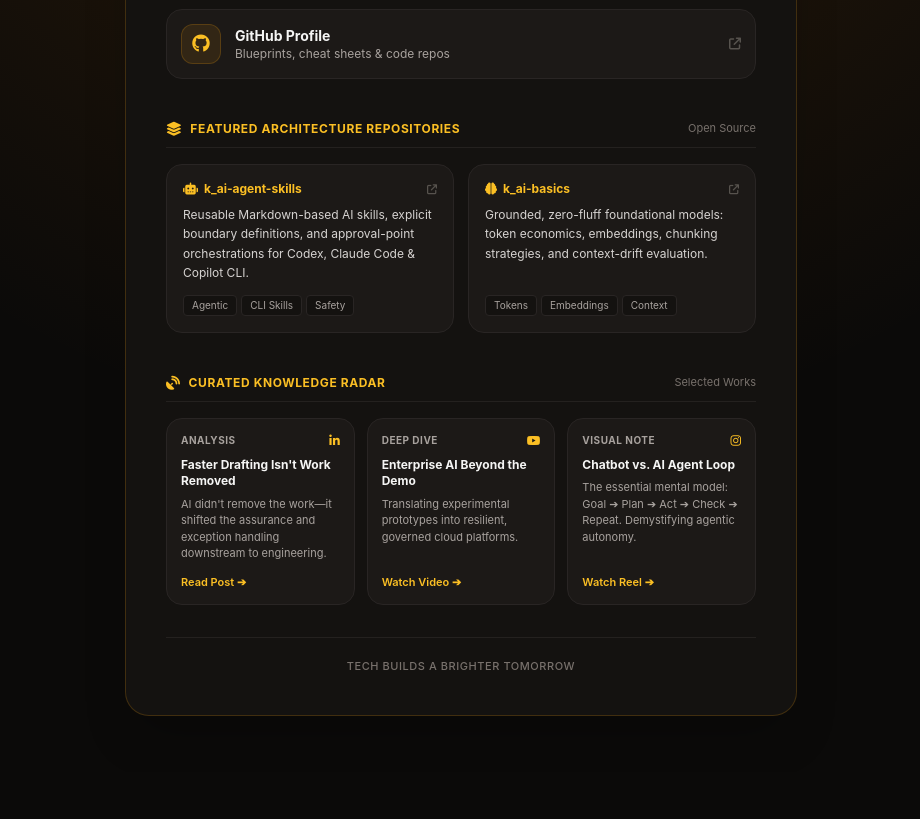
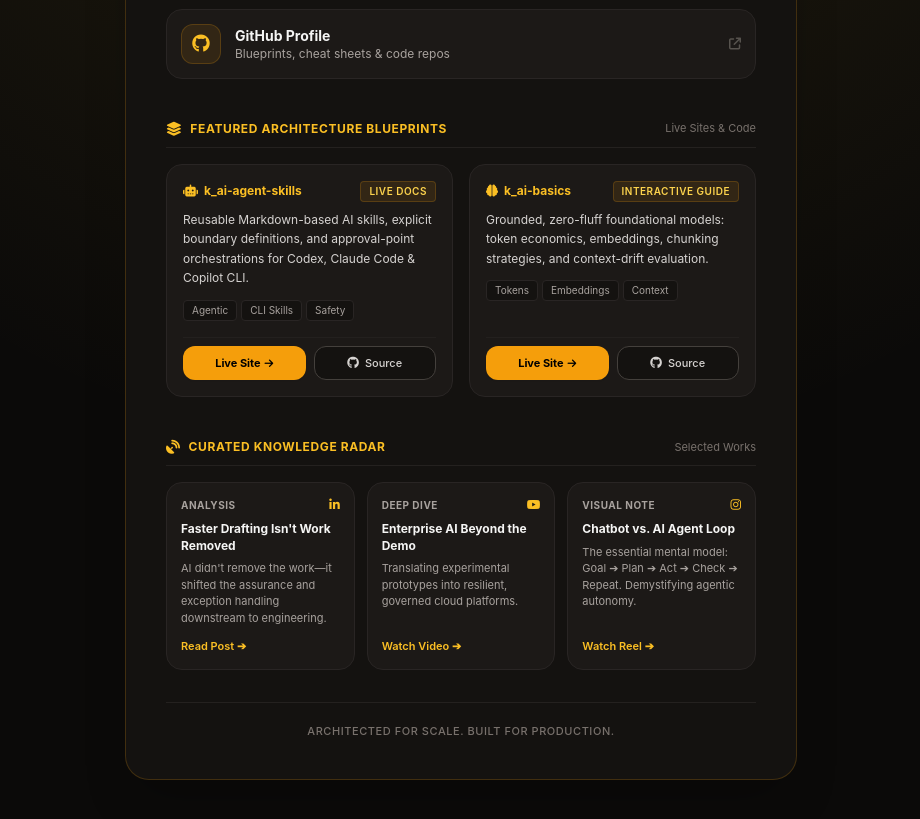
Before and after one commit to khadir-syed/khadir-syed.github.io, a plain HTML site: page index.html in a window 1280 px wide. Shown: the part 659-1478 px from the top of the page, without its empty margins (179-1099 px from the left). Before the commit the page ends 1431 px from the top, so only its background shows below. Drawn offline with nearby package versions, Linux system fonts and the light colour scheme.

Commit message:
Update index.html
New sites addition.

```diff
--- a/index.html
+++ b/index.html
@@ -21,10 +21,10 @@
       padding: 0;
     }
     .brand-frame {
-      box-shadow: 0 0 28px rgba(245, 158, 11, 0.35), inset 0 0 10px rgba(245, 158, 11, 0.2);
+      box-shadow: 0 0 24px rgba(212, 175, 55, 0.28), inset 0 0 8px rgba(212, 175, 55, 0.18);
     }
     .ambient-glow {
-      background: radial-gradient(circle at 50% 15%, rgba(217, 119, 6, 0.18) 0%, rgba(11, 10, 9, 0) 65%);
+      background: radial-gradient(circle at 50% 12%, rgba(212, 175, 55, 0.14) 0%, rgba(11, 10, 9, 0) 65%);
     }
   </style>
 </head>
@@ -36,13 +36,13 @@
     <!-- Profile Header -->
     <header class="text-center mb-8">
 
-      <!-- Brand Neon Rounded Avatar Frame -->
+      <!-- Studio Tungsten Rounded Avatar Frame -->
       <div class="relative inline-block mb-4">
-        <div class="w-28 h-28 rounded-[28px] p-[2.5px] bg-gradient-to-b from-amber-400 via-amber-500 to-amber-900 brand-frame">
+        <div class="w-28 h-28 rounded-[28px] p-[2px] bg-gradient-to-b from-[#D4AF37] via-[#99792B] to-[#1C1917] brand-frame">
           <img
             src="https://github.com/khadir-syed.png"
             alt="Khadir Syed"
-            class="w-full h-full rounded-[25.5px] object-cover bg-stone-950 block"
+            class="w-full h-full rounded-[26px] object-cover bg-stone-950 block"
           />
         </div>
       </div>
@@ -142,57 +142,89 @@
 
     </nav>
 
-    <!-- SECTION: Featured Architecture Repositories -->
+    <!-- SECTION: Featured Architecture Blueprints -->
     <section class="mb-10">
       <div class="flex items-center justify-between mb-4 border-b border-stone-800/80 pb-2">
         <h2 class="text-xs font-bold uppercase tracking-wider text-amber-400 flex items-center gap-2">
-          <i class="fa-solid fa-layer-group text-sm"></i> Featured Architecture Repositories
+          <i class="fa-solid fa-layer-group text-sm"></i> Featured Architecture Blueprints
         </h2>
-        <span class="text-[11px] text-stone-500">Open Source</span>
+        <span class="text-[11px] text-stone-500">Live Sites & Code</span>
       </div>
 
-      <div class="grid grid-cols-1 sm:grid-cols-2 gap-3.5">
-        <!-- Repo 1: k_ai-agent-skills -->
-        <a href="https://github.com/khadir-syed/k_ai-agent-skills" target="_blank" rel="noopener noreferrer"
-           class="group flex flex-col justify-between p-4 rounded-2xl bg-[#1C1917] border border-stone-800 hover:border-amber-500/60 hover:bg-[#24201c] transition-all duration-200">
+      <div class="grid grid-cols-1 sm:grid-cols-2 gap-4">
+
+        <!-- Blueprint 1: k_ai-agent-skills -->
+        <div class="flex flex-col justify-between p-4 rounded-2xl bg-[#1C1917] border border-stone-800 hover:border-amber-500/40 transition-all duration-200">
           <div>
             <div class="flex items-center justify-between mb-2">
               <span class="text-xs font-bold text-amber-400 flex items-center gap-1.5">
                 <i class="fa-solid fa-robot"></i> k_ai-agent-skills
               </span>
-              <i class="fa-solid fa-arrow-up-right-from-square text-[10px] text-stone-600 group-hover:text-amber-400 transition-colors"></i>
+              <span class="text-[10px] uppercase tracking-wider font-semibold px-2 py-0.5 rounded bg-amber-500/10 text-amber-300 border border-amber-500/20">
+                Live Docs
+              </span>
             </div>
             <p class="text-xs text-stone-300 leading-relaxed mb-3">
-              Reusable Markdown-based AI skills, explicit boundary definitions, and approval-point orchestrations for Codex, Claude Code & Copilot CLI.
+              Reusable Markdown-based AI skills, explicit boundary definitions, and approval-point orchestrations for Codex, Claude Code &amp; Copilot CLI.
             </p>
-          </div>
-          <div class="flex flex-wrap gap-1">
+            <div class="flex flex-wrap gap-1 mb-4">
               <span class="text-[10px] px-2 py-0.5 rounded bg-[#141210] border border-stone-800 text-stone-400">Agentic</span>
               <span class="text-[10px] px-2 py-0.5 rounded bg-[#141210] border border-stone-800 text-stone-400">CLI Skills</span>
               <span class="text-[10px] px-2 py-0.5 rounded bg-[#141210] border border-stone-800 text-stone-400">Safety</span>
             </div>
+          </div>
+
+          <!-- Dual Action CTAs -->
+          <div class="grid grid-cols-2 gap-2 pt-2 border-t border-stone-800/60">
+            <a href="https://khadir-syed.github.io/k_ai-agent-skills" target="_blank" rel="noopener noreferrer"
+               class="flex items-center justify-center gap-1 text-[11px] font-bold py-2 px-2.5 rounded-xl bg-amber-500 text-black hover:bg-amber-400 transition-colors shadow-sm text-center">
+              <span>Live Site</span>
+              <i class="fa-solid fa-arrow-right text-[10px]"></i>
             </a>
+            <a href="https://github.com/khadir-syed/k_ai-agent-skills" target="_blank" rel="noopener noreferrer"
+               class="flex items-center justify-center gap-1.5 text-[11px] font-medium py-2 px-2.5 rounded-xl bg-[#141210] border border-stone-700 text-stone-300 hover:text-white hover:border-stone-500 transition-colors text-center">
+              <i class="fa-brands fa-github text-xs"></i>
+              <span>Source</span>
+            </a>
+          </div>
+        </div>
 
-        <!-- Repo 2: k_ai-basics -->
-        <a href="https://github.com/khadir-syed/k_ai-basics" target="_blank" rel="noopener noreferrer"
-           class="group flex flex-col justify-between p-4 rounded-2xl bg-[#1C1917] border border-stone-800 hover:border-amber-500/60 hover:bg-[#24201c] transition-all duration-200">
+        <!-- Blueprint 2: k_ai-basics -->
+        <div class="flex flex-col justify-between p-4 rounded-2xl bg-[#1C1917] border border-stone-800 hover:border-amber-500/40 transition-all duration-200">
           <div>
             <div class="flex items-center justify-between mb-2">
               <span class="text-xs font-bold text-amber-400 flex items-center gap-1.5">
                 <i class="fa-solid fa-brain"></i> k_ai-basics
               </span>
-              <i class="fa-solid fa-arrow-up-right-from-square text-[10px] text-stone-600 group-hover:text-amber-400 transition-colors"></i>
+              <span class="text-[10px] uppercase tracking-wider font-semibold px-2 py-0.5 rounded bg-amber-500/10 text-amber-300 border border-amber-500/20">
+                Interactive Guide
+              </span>
             </div>
             <p class="text-xs text-stone-300 leading-relaxed mb-3">
               Grounded, zero-fluff foundational models: token economics, embeddings, chunking strategies, and context-drift evaluation.
             </p>
-          </div>
-          <div class="flex flex-wrap gap-1">
+            <div class="flex flex-wrap gap-1 mb-4">
               <span class="text-[10px] px-2 py-0.5 rounded bg-[#141210] border border-stone-800 text-stone-400">Tokens</span>
               <span class="text-[10px] px-2 py-0.5 rounded bg-[#141210] border border-stone-800 text-stone-400">Embeddings</span>
               <span class="text-[10px] px-2 py-0.5 rounded bg-[#141210] border border-stone-800 text-stone-400">Context</span>
             </div>
+          </div>
+
+          <!-- Dual Action CTAs -->
+          <div class="grid grid-cols-2 gap-2 pt-2 border-t border-stone-800/60">
+            <a href="https://khadir-syed.github.io/k_ai-basics" target="_blank" rel="noopener noreferrer"
+               class="flex items-center justify-center gap-1 text-[11px] font-bold py-2 px-2.5 rounded-xl bg-amber-500 text-black hover:bg-amber-400 transition-colors shadow-sm text-center">
+              <span>Live Site</span>
+              <i class="fa-solid fa-arrow-right text-[10px]"></i>
             </a>
+            <a href="https://github.com/khadir-syed/k_ai-basics" target="_blank" rel="noopener noreferrer"
+               class="flex items-center justify-center gap-1.5 text-[11px] font-medium py-2 px-2.5 rounded-xl bg-[#141210] border border-stone-700 text-stone-300 hover:text-white hover:border-stone-500 transition-colors text-center">
+              <i class="fa-brands fa-github text-xs"></i>
+              <span>Source</span>
+            </a>
+          </div>
+        </div>
+
       </div>
     </section>
 
@@ -271,7 +303,7 @@
     <!-- Footer -->
     <footer class="mt-8 text-center border-t border-stone-800/80 pt-5">
       <p class="text-[11px] text-stone-500 tracking-wider uppercase font-medium">
-        Tech Builds a Brighter Tomorrow
+        Architected for scale. Built for production.
       </p>
     </footer>
 
```
Lines whose indentation alone changed are shown as unchanged.
